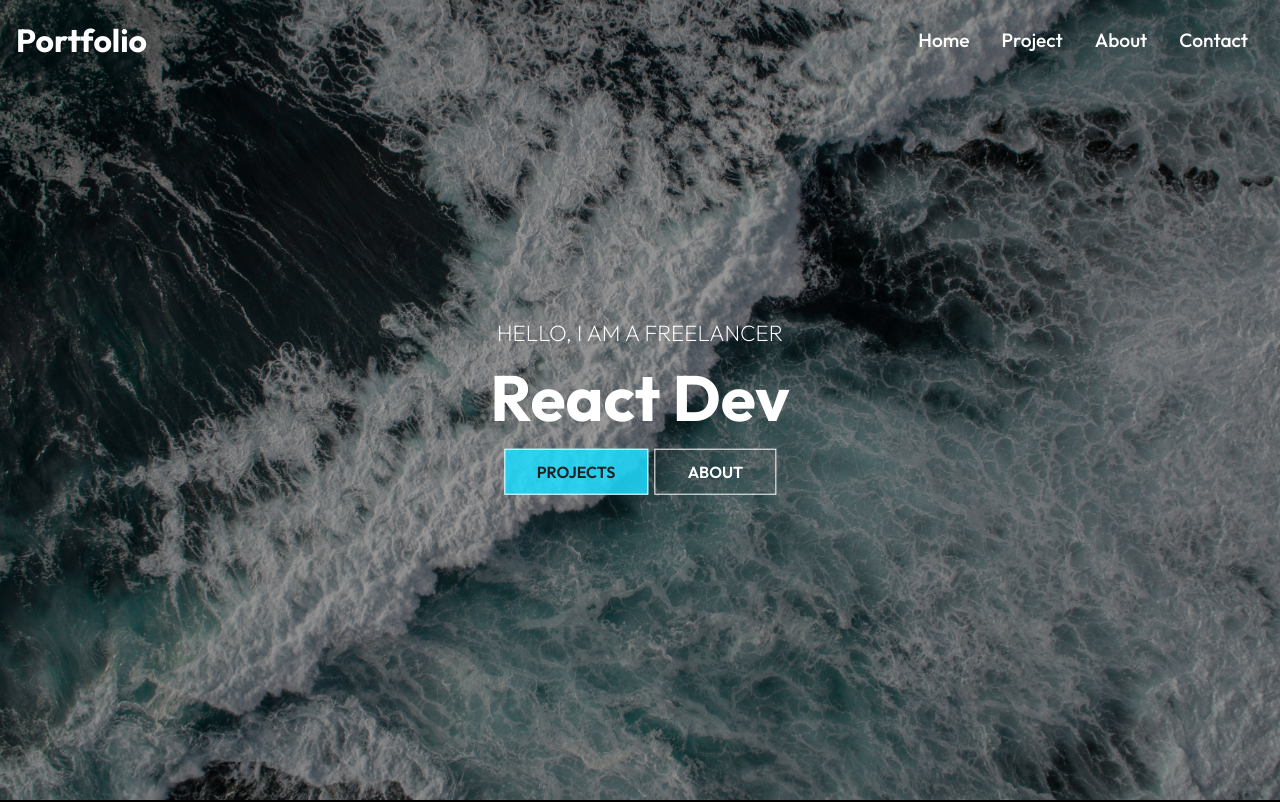
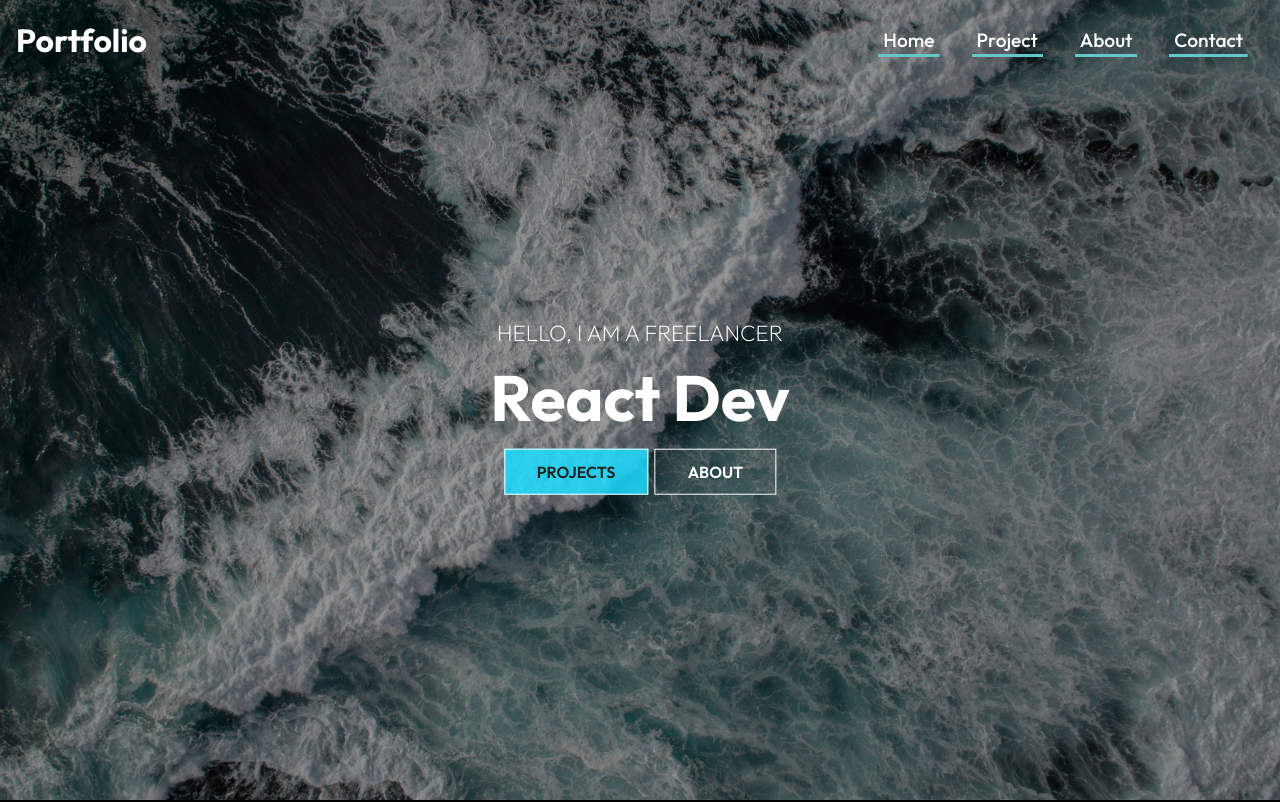
Before and after one commit to LucasElijah/Portfolio, a React (Create React App) app: page / in a window 1280 px wide. Shown: the top 802 px of the page. Built offline with nearby package versions, Linux system fonts and the light colour scheme.

Commit message:
Update NavbarStyles.css

```diff
--- a/src/components/Navbar/NavbarStyles.css
+++ b/src/components/Navbar/NavbarStyles.css
@@ -9,6 +9,8 @@
 	z-index: 10;
 }
 
+
+
 .header-bg {
 	background: rgba(0, 0, 0, 1);
 	transition: 0.7s;
@@ -16,7 +18,12 @@
 
 .nav-menu {
 	display: flex;
+
 }
+
+/* .nav-menu:hover {
+
+} */
 
 .nav-menu li {
 	padding: 0 1rem;
@@ -25,7 +32,31 @@
 .nav-menu li a {
 	font-size: 1.2rem;
 	font-weight: 500;
+  /*  */
+  background:
+    linear-gradient(
+      to right,
+      rgba(100, 200, 200, 1),
+      rgba(100, 200, 200, 1)
+    ),
+    linear-gradient(
+      to right,
+      rgba(255, 0, 0, 1),
+      rgba(255, 0, 180, 1),
+      rgba(0, 100, 200, 1)
+  );
+  padding: 5px;
+  background-size: 100% 3px, 0 3px;
+  background-position: 100% 100%, 0 100%;
+  background-repeat: no-repeat;
+  transition: background-size 400ms;
 }
+
+/*  */
+.nav-menu li a:hover {
+  background-size: 0 3px, 100% 3px;
+}
+
 
 .hamburger {
 	display: none;
```
Lines whose indentation alone changed are shown as unchanged.
